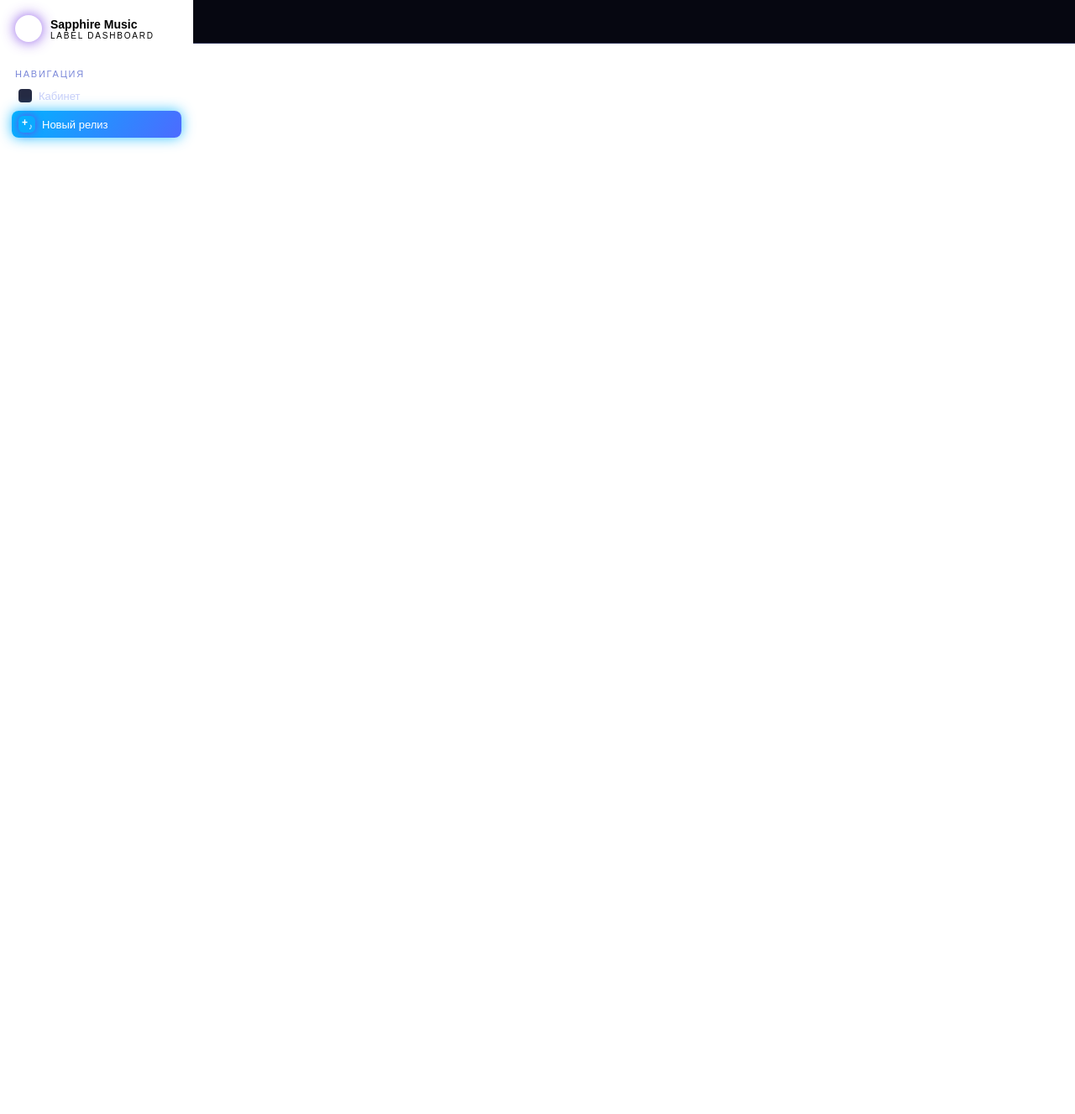
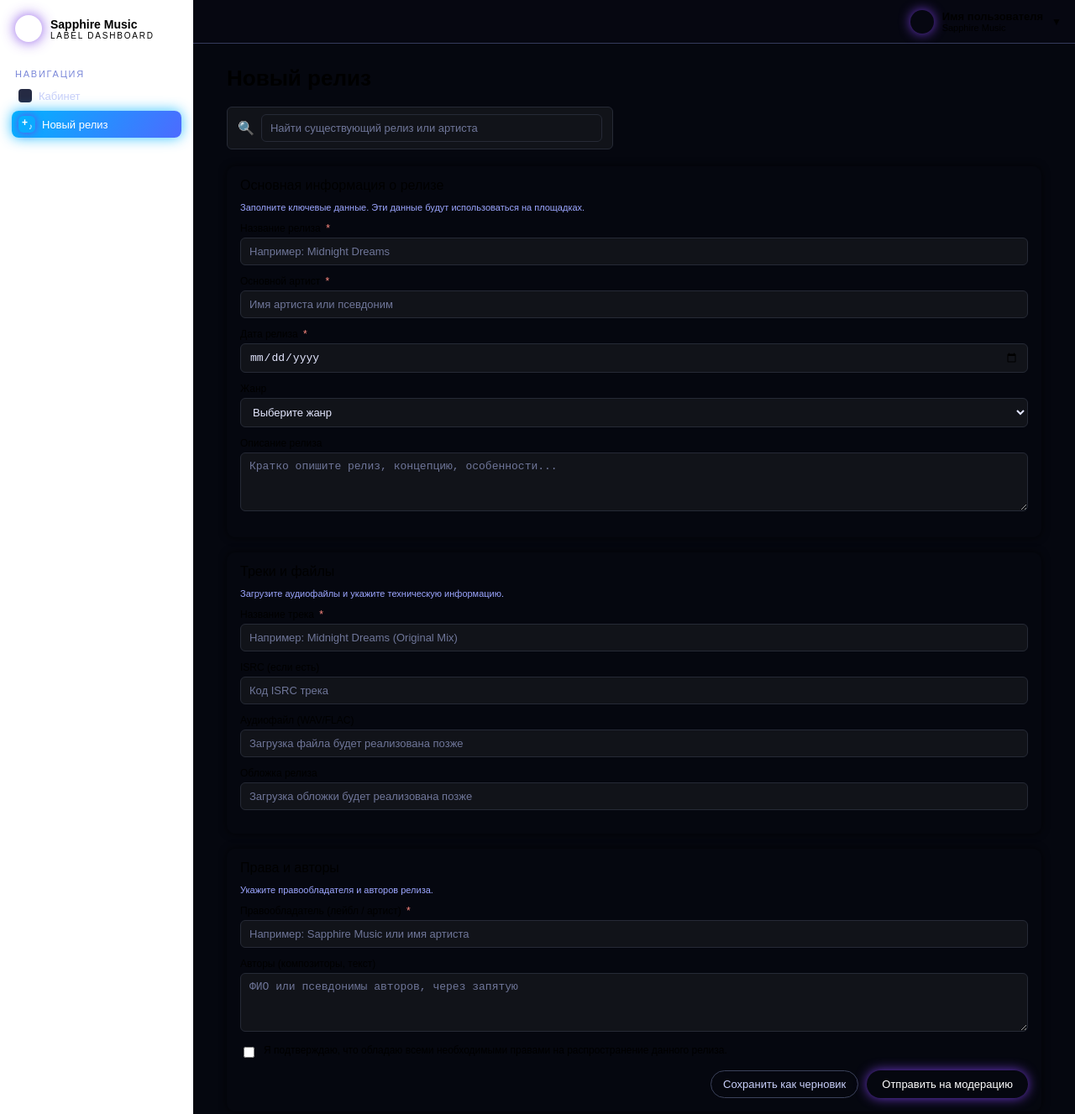
Before and after one commit to labelsapphiremusic-stack/index, a plain HTML site: page newrelease.html in a window 1280 px wide. Shown: the top 1327 px of the page at 84% size. Before the commit the page ends 800 px from the top, so only its background shows below. Drawn offline with Linux system fonts and the light colour scheme.

Commit message:
newrelease.html

```diff
--- a/newrelease.html
+++ b/newrelease.html
@@ -2,7 +2,7 @@
 <html lang="ru">
 <head>
     <meta charset="UTF-8" />
-    <title>Sapphire Music — Личный кабинет</title>
+    <title>Sapphire Music — Новый релиз</title>
     <meta name="viewport" content="width=device-width, initial-scale=1" />
     <link rel="stylesheet" href="css/style.css">
 </head>
@@ -39,4 +39,120 @@
 
 <div class="main-layout">
     <div class="topbar">
-        <div
+        <div class="topbar-user">
+            <div class="user-avatar"></div>
+            <div>
+                <div class="user-name">Имя пользователя</div>
+                <div class="user-brand">Sapphire Music</div>
+            </div>
+            <span class="arrow-down">▼</span>
+        </div>
+    </div>
+
+    <div class="content-wrapper">
+        <div class="content-inner">
+
+            <h1 class="page-title">Новый релиз</h1>
+
+            <div class="search-bar">
+                <div class="search-main-input-inner">
+                    <span class="search-icon">🔍</span>
+                    <input type="text" class="search-input" placeholder="Найти существующий релиз или артиста" />
+                </div>
+            </div>
+
+            <div class="card">
+                <div class="card-title">Основная информация о релизе</div>
+                <p class="hint">
+                    Заполните ключевые данные. Эти данные будут использоваться на площадках.
+                </p>
+
+                <div class="form-group">
+                    <label>Название релиза <span class="required-star">*</span></label>
+                    <input type="text" placeholder="Например: Midnight Dreams" />
+                </div>
+
+                <div class="form-group">
+                    <label>Основной артист <span class="required-star">*</span></label>
+                    <input type="text" placeholder="Имя артиста или псевдоним" />
+                </div>
+
+                <div class="form-group">
+                    <label>Дата релиза <span class="required-star">*</span></label>
+                    <input type="date" />
+                </div>
+
+                <div class="form-group">
+                    <label>Жанр</label>
+                    <select>
+                        <option>Выберите жанр</option>
+                        <option>Pop</option>
+                        <option>Electronic</option>
+                        <option>Hip-Hop</option>
+                        <option>Rock</option>
+                    </select>
+                </div>
+
+                <div class="form-group">
+                    <label>Описание релиза</label>
+                    <textarea placeholder="Кратко опишите релиз, концепцию, особенности..."></textarea>
+                </div>
+            </div>
+
+            <div class="card">
+                <div class="card-title">Треки и файлы</div>
+                <p class="hint">Загрузите аудиофайлы и укажите техническую информацию.</p>
+
+                <div class="form-group">
+                    <label>Название трека <span class="required-star">*</span></label>
+                    <input type="text" placeholder="Например: Midnight Dreams (Original Mix)" />
+                </div>
+
+                <div class="form-group">
+                    <label>ISRC (если есть)</label>
+                    <input type="text" placeholder="Код ISRC трека" />
+                </div>
+
+                <div class="form-group">
+                    <label>Аудиофайл (WAV/FLAC)</label>
+                    <input type="text" placeholder="Загрузка файла будет реализована позже" />
+                </div>
+
+                <div class="form-group">
+                    <label>Обложка релиза</label>
+                    <input type="text" placeholder="Загрузка обложки будет реализована позже" />
+                </div>
+            </div>
+
+            <div class="card">
+                <div class="card-title">Права и авторы</div>
+                <p class="hint">Укажите правообладателя и авторов релиза.</p>
+
+                <div class="form-group">
+                    <label>Правообладатель (лейбл / артист) <span class="required-star">*</span></label>
+                    <input type="text" placeholder="Например: Sapphire Music или имя артиста" />
+                </div>
+
+                <div class="form-group">
+                    <label>Авторы (композиторы, текст)</label>
+                    <textarea placeholder="ФИО или псевдонимы авторов, через запятую"></textarea>
+                </div>
+
+                <div class="checkbox-row">
+                    <input type="checkbox" id="confirm-rights" />
+                    <label for="confirm-rights">
+                        Я подтверждаю, что обладаю всеми необходимыми правами на распространение данного релиза.
+                    </label>
+                </div>
+
+                <div class="actions-row">
+                    <button class="btn-ghost" type="button">Сохранить как черновик</button>
+                    <button class="btn-primary" type="button">Отправить на модерацию</button>
+                </div>
+            </div>
+
+        </div>
+    </div>
+</div>
+</body>
+</html>
```
